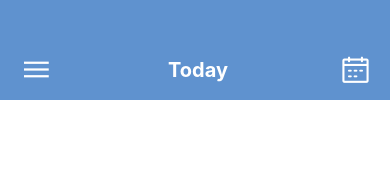
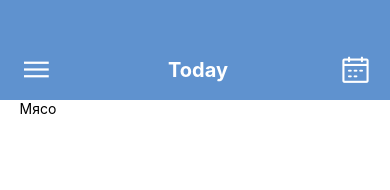
Before and after one commit to sem-a/planner-project, a React Native app: screen / in a window 390 px wide. Shown: the top 190 px of the page. Built offline with nearby package versions, Linux system fonts and the light colour scheme.

Commit message:
useEffect

```diff
--- a/components/Main.js
+++ b/components/Main.js
@@ -12,21 +12,24 @@ export default function Main() {
 
     const [modalAddTask, setModalAddTask] = useState(false);
 
+    const [toDoList, setToDoList] = useState([
+        {taskName: 'Мясо'},
+    ]);
 
-    const [toDoList, setToDoList] = useState([]);
-
-    const readToDoList = async () => {
+    const readToDoList = async() => {
         let keys = await showAllKey();
+        let toDoTemp = [];
         for (let i = 0; i < keys.length; i++) {
-            let toDoListTemp = await readTaskStore(i);
-            toDoList[i] = useState(toDoListTemp);
+            toDoTemp[i] = await readTaskStore(i);
         }
-        return toDoList;
+        return toDoTemp;
     };
 
     useEffect(() => {
-        readToDoList();
+        let temp = readToDoList();
+        console.log(temp);
     }, [toDoList]);
+
 
     return (
         <View>
@@ -67,7 +70,7 @@ export default function Main() {
                 <View>
 
                     { /* Вывести нужно сюда */ }
-                    <FlatList data={toDoList} renderItem={ (item) => (
+                    <FlatList data={toDoList} renderItem={({item}) => (
                         <Text>{item.taskName}</Text>
                     )} />
 
```
